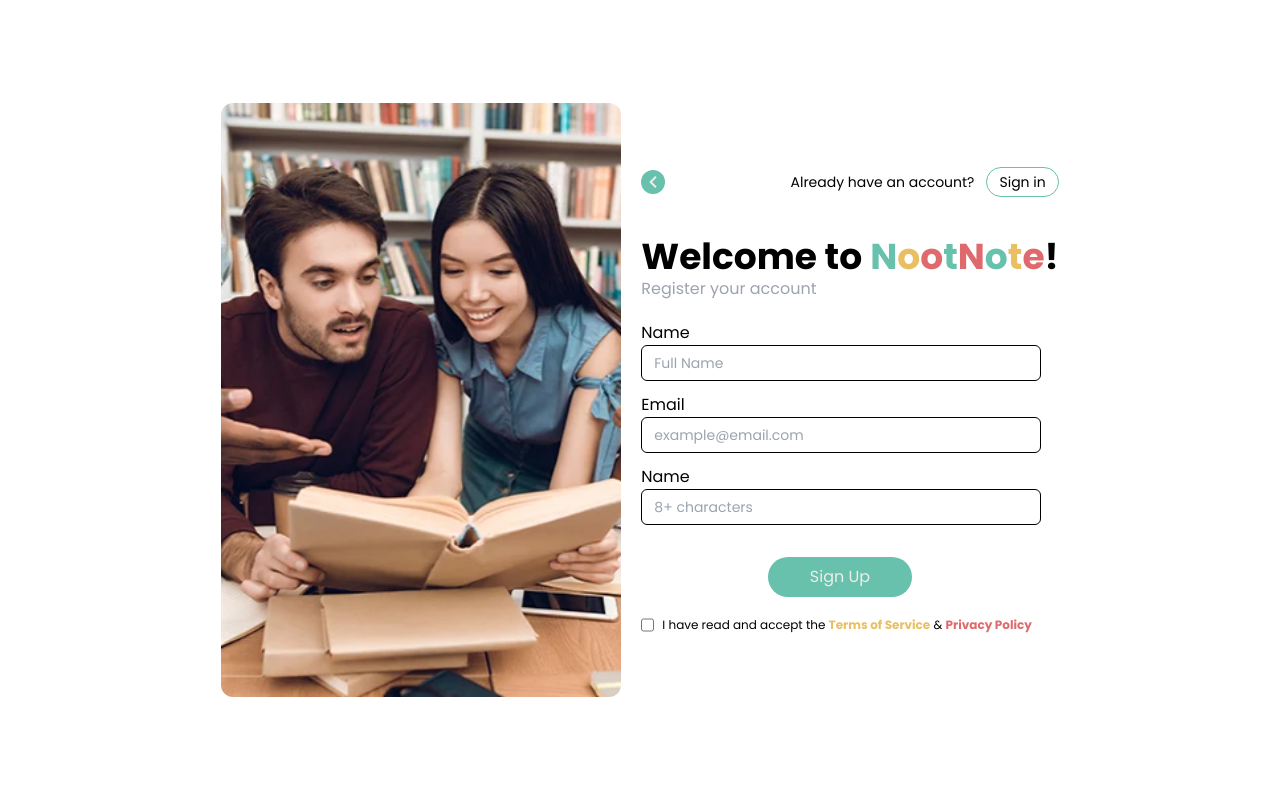
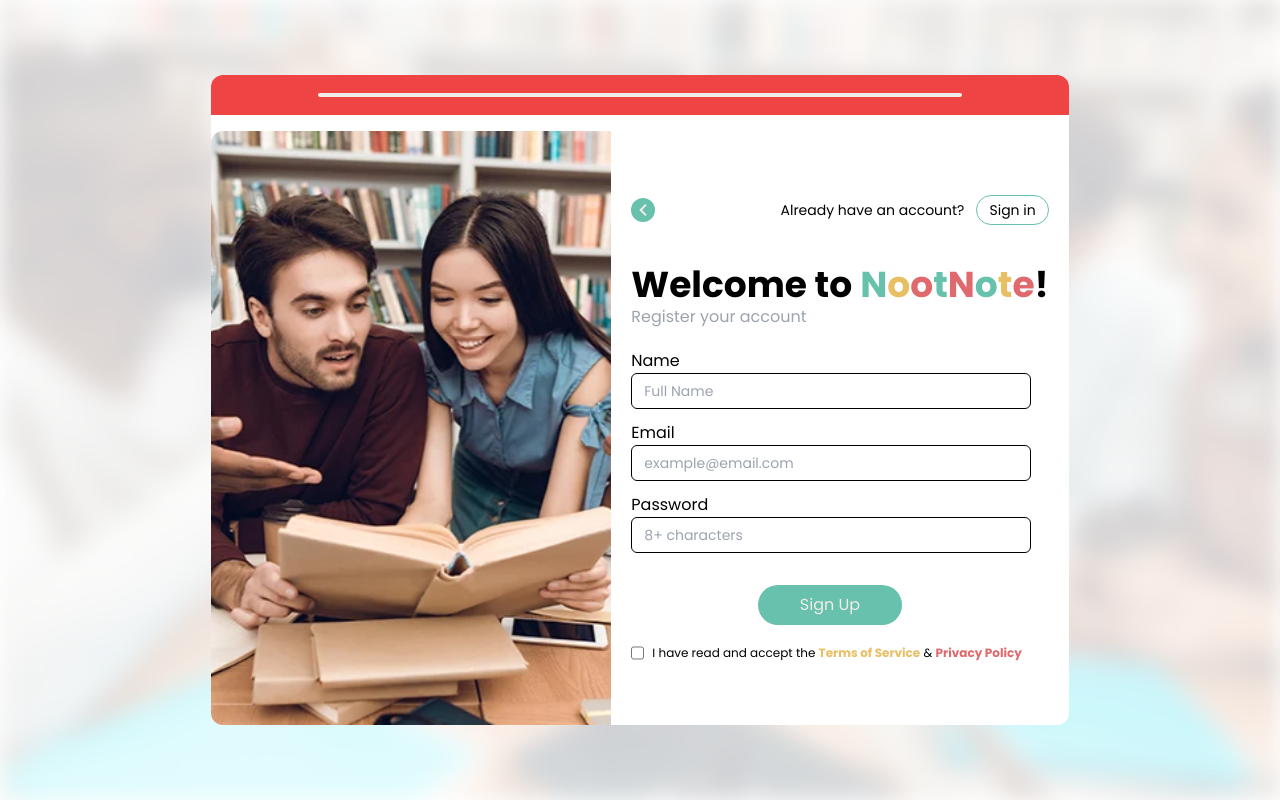
Before and after one commit to julsCadenas/petco, a React (Vite) app: page /login in a window 1280 px wide. Built offline with nearby package versions, Linux system fonts and the light colour scheme; a web font is replaced by a local one.

Commit message:
finished sign up page

```diff
--- a/src/pages/login.jsx
+++ b/src/pages/login.jsx
@@ -1,17 +1,31 @@
-import React from 'react'
+import React from 'react';
 import signuppic from '../assets/signuppic.png';
+import bg from '../assets/bg.png';
 import { Link } from 'react-router-dom';
 
 const Login = () => {
   const text = "Noot Note";
   const colors = ['#67c1ac', '#e8bf62', '#e0696d'];
 
+  return (
+    <main className='font-poppins flex flex-wrap gap-5 items-center justify-center h-screen relative'>
 
-  return (
-    <main className='font-poppins flex flex-wrap gap-5 items-center justify-center h-screen '>
+      {/* Blurred Background */}
+      <div
+        className='absolute inset-0 bg-cover bg-center filter blur-md z-0'
+        style={{ backgroundImage: `url(${bg})`, backgroundColor: 'rgba(255, 255, 255, 0.8)', backgroundBlendMode: 'lighten' }}
+      ></div>
+
+      {/* Content */}
+      <div className='relative z-10 flex flex-wrap gap-5 items-center bg-white rounded-xl pb-5 md:pb-0 pl-5 md:pl-0 pt-14 md:pt-14 pr-5 justify-center'>
+
+        {/* Red Bar */}
+        <div className='justify-center absolute top-0 left-0 w-full h-10 bg-red-500 rounded-t-xl flex items-center'>
+          <div className='w-3/4 border-t-4 border-white2 rounded-full '></div>
+        </div>
 
         <figure className='hidden md:flex'>
-        <img src={signuppic} alt="sign up" className='rounded-xl w-[400px] ' />
+          <img src={signuppic} alt="sign up" className='rounded-l-xl w-[400px]' />
         </figure>
 
         <div className='flex flex-col'>
@@ -33,11 +47,8 @@
             </aside>
           </section>
 
-
-        <section className=''>
-
-          <section className=''>
-
+          <section>
+            <section>
               <div className='flex font-bold text-2xl md:text-4xl'>
                 <p className='pr-2'>Welcome to</p>
                 {text.split("").map((char, index) => (
@@ -54,29 +65,26 @@
               </div>
 
               <p className='text-gray-400'>Register your account</p>
-
             </section>
-
-
           </section>
 
           <section className='flex flex-col space-y-5 pt-5'>
             <section>
               <div>
                 <p>Name</p>
-              <input required type="text" placeholder='Full Name' className='mb-3 text-gray-400 text-sm pl-3 focus:outline-none focus:text-blue2 focus:border-blue2 hover:border-blue2 hover:text-blue2  transition-all border border-black rounded-md w-[400px] h-9' />
+                <input required type="text" placeholder='Full Name' className='mb-3 text-gray-400 text-sm pl-3 focus:outline-none focus:text-blue2 focus:border-blue2 hover:border-blue2 hover:text-blue2 transition-all border border-black rounded-md w-[400px] h-9' />
               </div>
               <div>
                 <p>Email</p>
-              <input required type="email" placeholder='example@email.com' className='mb-3 text-gray-400 text-sm pl-3 focus:outline-none focus:text-blue2 focus:border-blue2 hover:border-blue2 hover:text-blue2  transition-all border border-black rounded-md w-[400px] h-9' />
+                <input required type="email" placeholder='example@email.com' className='mb-3 text-gray-400 text-sm pl-3 focus:outline-none focus:text-blue2 focus:border-blue2 hover:border-blue2 hover:text-blue2 transition-all border border-black rounded-md w-[400px] h-9' />
               </div>
               <div>
-              <p>Name</p>
-              <input required type="password" placeholder='8+ characters' className='mb-3 text-gray-400 text-sm pl-3 focus:outline-none focus:text-blue2 focus:border-blue2 hover:border-blue2 hover:text-blue2  transition-all border border-black rounded-md w-[400px] h-9' />
+                <p>Password</p>
+                <input required type="password" placeholder='8+ characters' className='mb-3 text-gray-400 text-sm pl-3 focus:outline-none focus:text-blue2 focus:border-blue2 hover:border-blue2 hover:text-blue2 transition-all border border-black rounded-md w-[400px] h-9' />
               </div>
             </section>
             <div className='flex justify-center -ml-5'>
-            <button className='bg-blue2 w-36 h-10 rounded-full text-white2' >Sign Up</button>
+              <button className='bg-blue2 w-36 h-10 rounded-full text-white2'>Sign Up</button>
             </div>
             <div className='text-xs flex gap-2'>
               <input type="checkbox" className='border-blue2' required/>
@@ -85,10 +93,10 @@
           </section>
 
         </div>
-
+      </div>
 
     </main>
   )
 }
 
-export default Login
+export default Login;
```
Also changed, not shown: src/assets/bg.png (added). Lines whose indentation alone changed are shown as unchanged.
